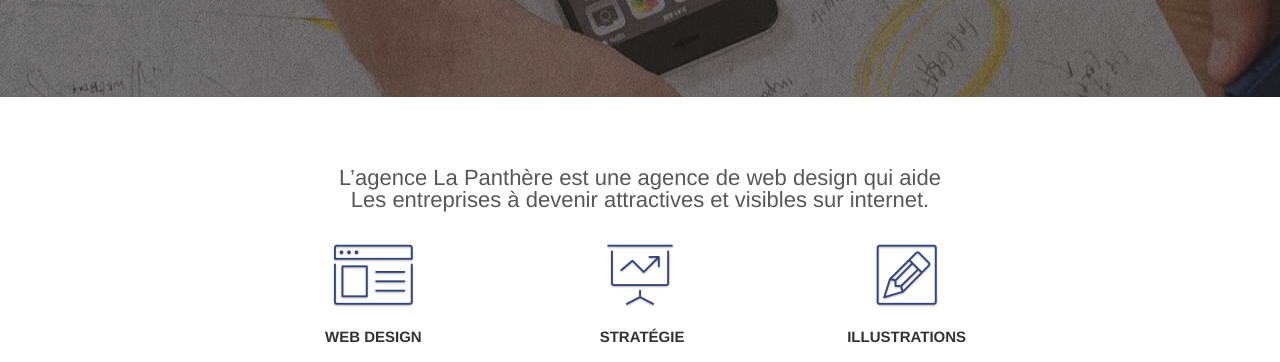
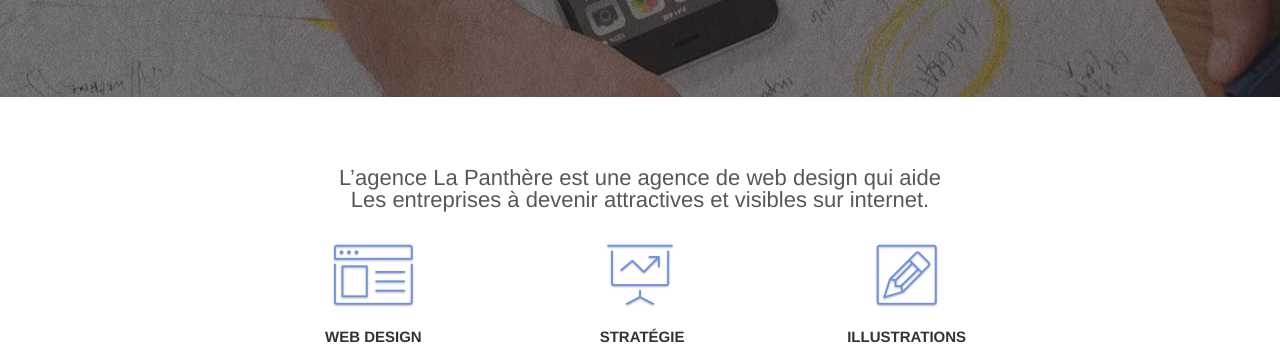
Before and after one commit to albi9z/Optimisez-un-site-web-existant, a website: page index.html in a window 1280 px wide. Shown: the part 435-797 px from the top of the page. Drawn offline with Linux system fonts and the light colour scheme.

Commit message:
fichier xml

```diff
--- a/index.html
+++ b/index.html
@@ -21,7 +21,7 @@
 	<script src="js/jquery.touchSwipe.min.js" defer></script>
 	<script src="js/gmaps.min.js"></script>
 
-	<title>Entreprise design Lyon de web design Stratégie et illustrations</title>
+	<title> design Lyon de web design Stratégie et illustrations</title>
 
 	<meta name="robots" content="index, follow">
 </head>
--- a/style.css
+++ b/style.css
@@ -817,7 +817,7 @@ h4 {
 }
 
 .icon-dark-slate-blue {
-    color: #364577 !important;
+    color: #6F91E2 !important;
     border-color: #364577 !important;
 }
 
```
Also changed, not shown: style.min.css.
